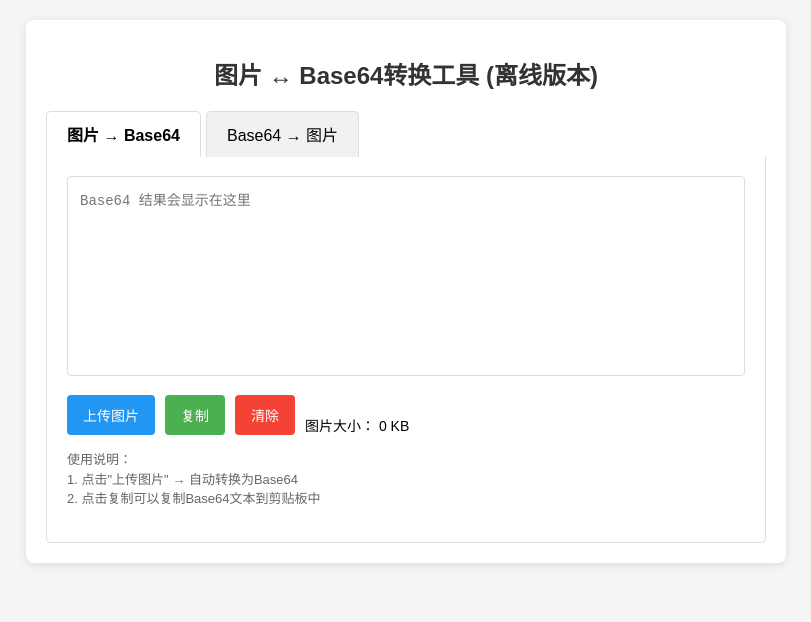
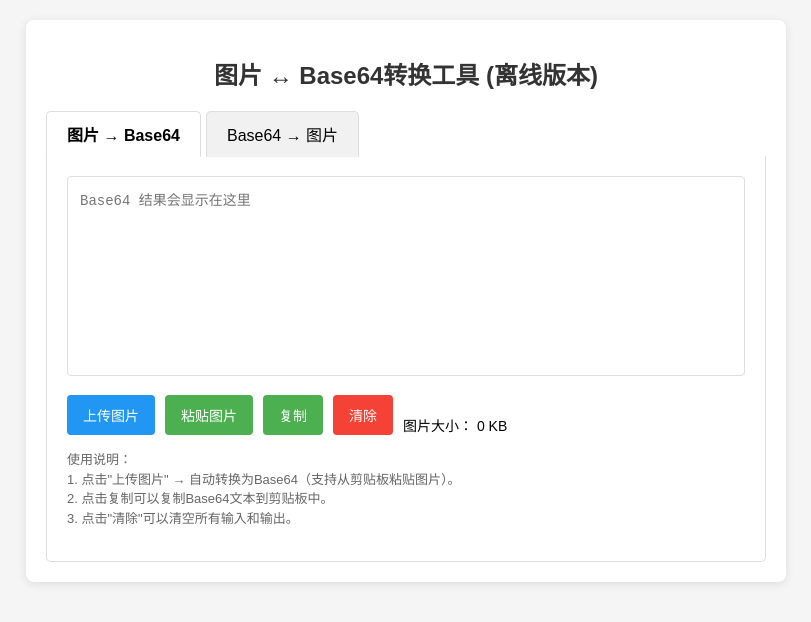
Before and after one commit to 276062220/Image-Base64-Converter, a plain HTML site: page index.html in a window 1280 px wide. Shown: the whole page, without its empty margins (234-1045 px from the left). Drawn offline with Linux system fonts and the light colour scheme.

Commit message:
feat:支持剪切板读取图片

```diff
--- a/index.html
+++ b/index.html
@@ -193,6 +193,7 @@
             上传图片
             <input type="file" id="fileInput" accept="image/*" />
           </label>
+          <button id="pasteImageBtn" onclick="pasteImage()">粘贴图片</button>
           <button onclick="copyBase64()">复制</button>
           <button class="danger" onclick="clearBase64()">清除</button>
           <div>
@@ -203,8 +204,9 @@
 
         <p class="info-text">
           使用说明：<br />
-          1. 点击"上传图片" → 自动转换为Base64<br />
-          2. 点击复制可以复制Base64文本到剪贴板中
+          1. 点击"上传图片" → 自动转换为Base64（支持从剪贴板粘贴图片）。<br />
+          2. 点击复制可以复制Base64文本到剪贴板中。<br />
+          3. 点击"清除"可以清空所有输入和输出。
         </p>
       </div>
 
@@ -235,9 +237,9 @@
 
         <p class="info-text">
           使用说明：<br />
-          1. 点击"粘贴"按钮，自动粘贴Base64编码，粘贴成功后会自动执行转换<br />
-          2. 或手动使用Ctrl+V粘贴Base64编码，然后点击转换为图片按钮<br />
-          3. 转换成功后可以点击下载图片按钮
+          1. 点击"粘贴"按钮，自动粘贴Base64编码，粘贴成功后会自动执行转换。<br />
+          2. 或手动使用Ctrl+V粘贴Base64编码，然后点击转换为图片按钮。<br />
+          3. 转换成功后可以点击下载图片按钮。
         </p>
       </div>
     </div>
@@ -298,6 +300,37 @@
         }
         const success = await copyToClipboard(base64Output.value);
         if (success) showToast("复制成功！");
+      }
+
+      // 从剪贴板粘贴图片
+      async function pasteImage() {
+        try {
+          const clipboardItems = await navigator.clipboard.read();
+          for (const clipboardItem of clipboardItems) {
+            for (const type of clipboardItem.types) {
+              if (type.startsWith('image/')) {
+                const blob = await clipboardItem.getType(type);
+                const fileSizeInBytes = blob.size;
+                let fileSizeInKB = fileSizeInBytes / 1024;
+                fileSizeInKB = fileSizeInKB.toFixed(2);
+                document.getElementById("imageSize").textContent =
+                  fileSizeInKB + " KB";
+
+                const reader = new FileReader();
+                reader.onload = (e) => {
+                  document.getElementById("base64Output").value = e.target.result;
+                  showToast("图片粘贴成功！");
+                };
+                reader.readAsDataURL(blob);
+                return;
+              }
+            }
+          }
+          showToast("剪贴板中没有图片");
+        } catch (err) {
+          console.error("粘贴图片失败:", err);
+          showToast("粘贴图片失败，请确保已复制图片");
+        }
       }
 
       // 清除 Base64
```
